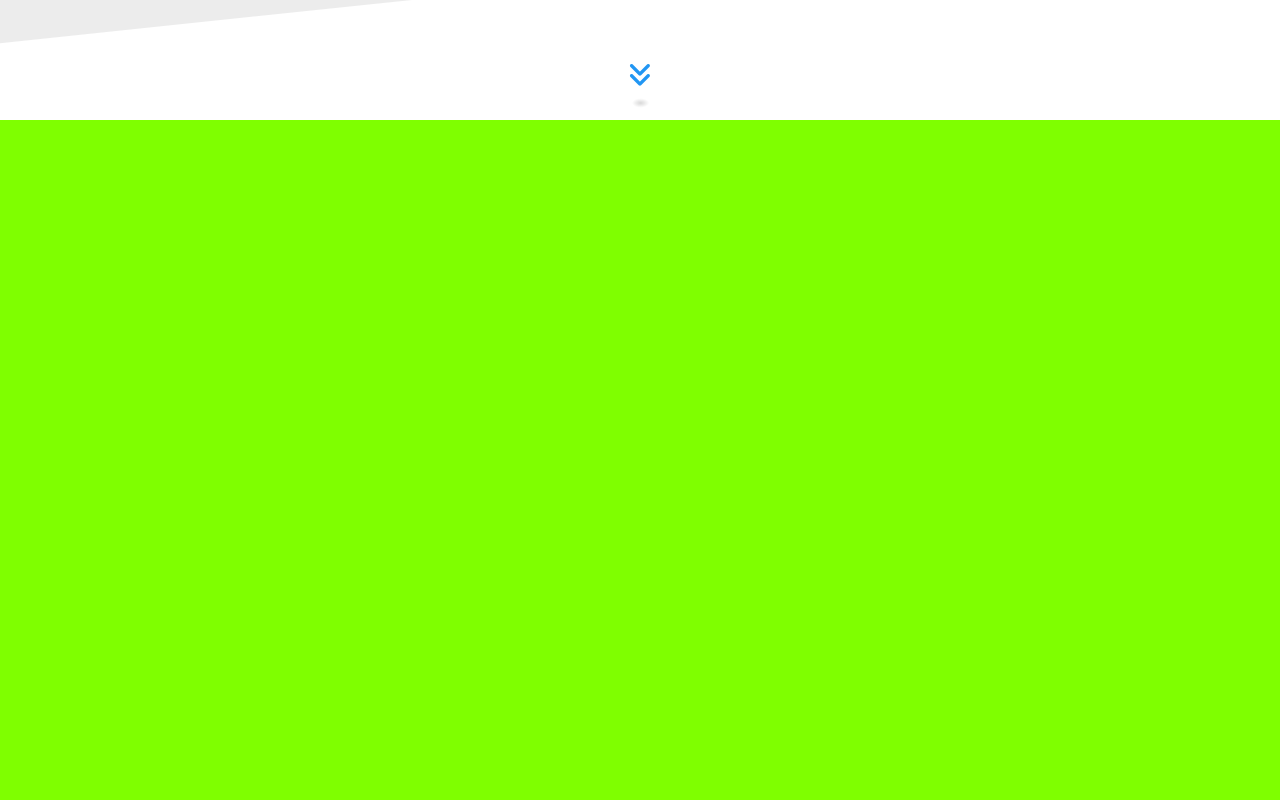
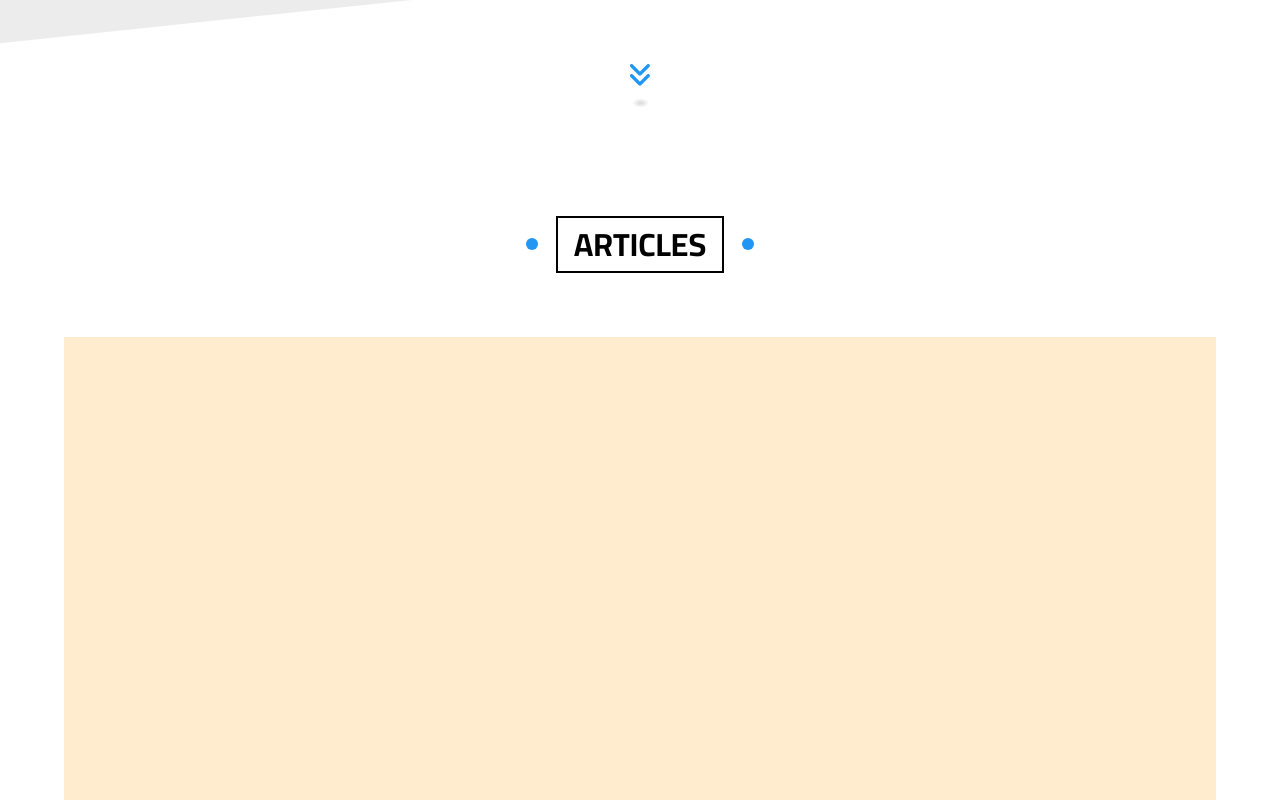
Before and after one commit to ibrahimelmokhtar/elzero-company, a website: page index.html in a window 1280 px wide. Shown: the part 680-1480 px from the top of the page. Drawn offline with Linux system fonts and the light colour scheme.

Commit message:
Implement section title component

```diff
--- a/css/responsive.css
+++ b/css/responsive.css
@@ -2,7 +2,7 @@
 /* *************** xs: extra small devices (phones) ******************* */
 @media only screen and (max-width: 768px) {
     /* ********* General ********* */
-    body { background-color: aqua; }
+    /* body { background-color: aqua; } */
     /* Root Variables */
     :root { --main-padding: 32px; --header-height: 16vh; }
     /* Main Content Container */
@@ -37,7 +37,7 @@
 /* ***************** sm: small devices (tablets) ********************** */
 @media only screen and (min-width: 768px) {
     /* ********* General ********* */
-    body { background-color: blanchedalmond; }
+    /* body { background-color: blanchedalmond; } */
     /* Root Variables */
     :root { --main-padding: 64px; }
     /* Main Content Container */
@@ -60,7 +60,7 @@
 /* ************** md: medium devices (small laptops) ****************** */
 @media only screen and (min-width: 992px) {
     /* ********* General ********* */
-    body { background-color: brown; }
+    /* body { background-color: brown; } */
     /* ********* Header ********* */
     /* Company Logo */
     #logo a { font-size: 20pt; }
@@ -85,7 +85,7 @@
 /* ************ lg: large devices (laptops and desktops) ************** */
 @media only screen and (min-width: 1200px) {
     /* ********* General ********* */
-    body { background-color: chartreuse; }
+    /* body { background-color: chartreuse; } */
     /* ********* Header ********* */
     /* Company Logo */
     #logo a { font-size: 24pt; }
--- a/css/styles.css
+++ b/css/styles.css
@@ -7,8 +7,11 @@
 :root {
     --main-color: #2196f3;
     --hover-color: #fafafa;
+    --section-color: #ececec;
     --main-padding: 64px;
     --header-height: 10vh;
+    --circle-size: 12px;
+    --circle-distance: -32px;
     --transition-duration: 0.5s;
     --animation-duration: 2s;
     --font-light: 300; --font-regular: 400; --font-bold: 700;
@@ -26,6 +29,61 @@ ul { list-style: none; }
 a { text-decoration: none; }
 /* Main Content Container */
 .container { padding: 0 var(--main-padding); }
+/* Section Elements */
+section { padding: 96px 0 64px; position: relative; z-index: 0; }
+section:nth-of-type(even) { background-color: #ffffff; }
+section:nth-of-type(odd) { background-color: var(--section-color); }
+/* Main Section Title */
+.section__title {
+    text-transform: uppercase;
+    font-size: 24pt;
+    font-weight: var(--font-bold);
+    width: fit-content;
+    padding: 8px 16px;
+    margin: 0 auto 64px;
+    border: 2px solid #000000;
+    background-color: transparent;
+    transition-property: border-color, color;
+    transition-duration: var(--transition-duration);
+    position: relative;
+}
+/* Main Section Title Hover Effect */
+.section__title:hover {
+    transition-delay: var(--transition-duration);
+    color: #ffffff;
+    border-color: var(--main-color);
+}
+/* Circles Around Main Section Title */
+.section__title::before,
+.section__title::after {
+    content: '';
+    background-color: var(--main-color);
+    width: var(--circle-size);
+    height: var(--circle-size);
+    border-radius: 50%;
+    position: absolute;
+    top: 50%;
+    transform: translate(0, -50%);
+    animation: var(--transition-duration) linear forwards;
+    z-index: -1;
+}
+.section__title::before { left: var(--circle-distance); }
+.section__title::after { right: var(--circle-distance); }
+/* Main Section Title Hover Effect */
+.section__title:hover::before { animation-name: moveBoth, moveLeft; }
+.section__title:hover::after { animation-name: moveBoth, moveRight; }
+@keyframes moveBoth {
+    50% { width: var(--circle-size); height: var(--circle-size); }
+    100% { border-radius: 0; width: 100%; height: 100%; }
+}
+@keyframes moveLeft {
+    0% { left: var(--circle-distance); }
+    50%, 100% { left: 0; }
+}
+@keyframes moveRight {
+    0% { right: var(--circle-distance); }
+    50%, 100% { right: 0; }
+}
 /* ************************** Header *************************** */
 header { position: sticky; top: 0; left: 0; width: 100%; z-index: 99; }
 /* Main Content Container */
@@ -148,6 +206,7 @@ header nav { height: 10vh; }
 /* Mega Menu List Icons */
 #additional__links .extra__links .list__icon { margin-right: 16px; }
 /* ************************** Landing *************************** */
+section#landing { padding: 0; }
 /* Main Container */
 #landing .container {
     height: calc(100vh - var(--header-height));
--- a/index.html
+++ b/index.html
@@ -74,7 +74,23 @@
             <a href="#articles" title="Go To Articles Section"><i class="fa-solid fa-angles-down scroll__icon"></i></a>
         </div>
     </section>
-    <!-- Dummy Articles Section -->
-    <section id="articles" style="height: 100vh;"></section>
+    <!-- Articles Section -->
+    <section id="articles">
+        <div class="container">
+            <!-- Main Title -->
+            <h2 class="section__title">Articles</h2>
+            <!-- Dummy Section Content -->
+            <div class="content" style="min-height: 100vh; background-color: blanchedalmond;"></div>
+        </div>
+    </section>
+    <!-- Dummy Gallery Section -->
+    <section id="gallery">
+        <div class="container">
+            <!-- Main Title -->
+            <h2 class="section__title">Galley</h2>
+            <!-- Dummy Section Content -->
+            <div class="content" style="min-height: 100vh; background-color: blanchedalmond;"></div>
+        </div>
+    </section>
 </body>
 </html>
```
